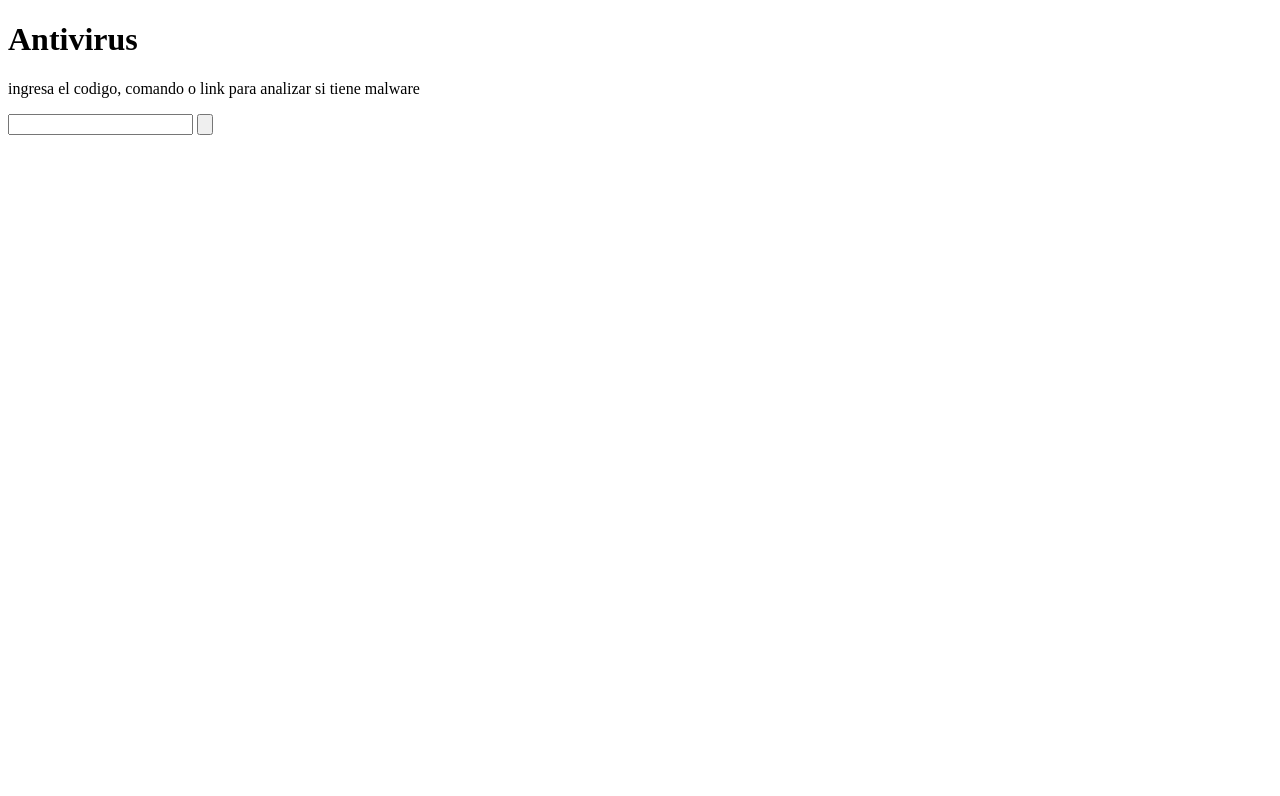
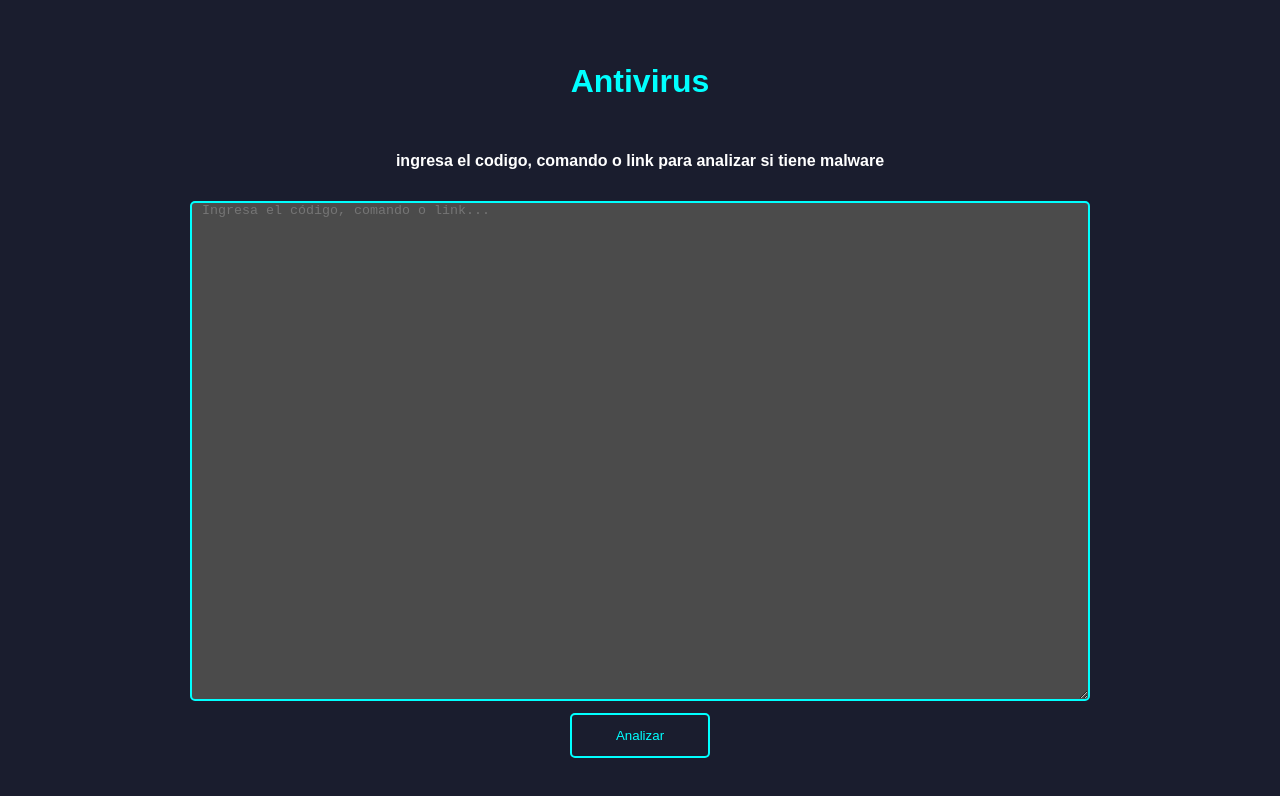
Before and after one commit to 4j3l0/simulacion-SOC, a plain HTML site: page index.html in a window 1280 px wide. Drawn offline with Linux system fonts and the light colour scheme.

Commit message:
creacion de index.css

```diff
--- a/index.html
+++ b/index.html
@@ -1,16 +1,19 @@
 <!DOCTYPE html>
-<html lang="eS">
+<html lang="es">
 <head>
     <meta charset="UTF-8">
     <meta name="viewport" content="width=device-width, initial-scale=1.0">
     <title>SOC y Motor de Antivirus</title>
+    <link rel="stylesheet" href="styles/index.css">
 </head>
 <body>
-    <h1>Antivirus</h1>
-    <p>ingresa el codigo, comando o link para analizar si tiene malware</p>
-    <form action="index.html">
-        <input type="text">
-        <input type="submit" value="">
-    </form>
+    <div class="container">
+        <h1>Antivirus</h1>
+        <p>ingresa el codigo, comando o link para analizar si tiene malware</p>
+        <form action="index.html">
+            <textarea name="codigo" placeholder="Ingresa el código, comando o link..."></textarea>
+            <input class="button" type="submit" value="Analizar">
+        </form>
+    </div>
 </body>
 </html>
--- /dev/null
+++ b/styles/index.css
@@ -0,0 +1,63 @@
+body{
+    background-color: rgb(26, 29, 46);
+    margin: 0;
+    min-height: 100vh;
+    display: flex;
+    justify-content: center;
+    align-items: center;
+    font-family: Arial, Helvetica, sans-serif;
+}
+h1{
+    color:cyan;
+    font-family: Arial, Helvetica, sans-serif;
+    font-weight: bold;
+}
+p{
+    font-family: Arial, Helvetica, sans-serif;
+    color: white;
+    font-weight: bold;
+}
+
+.container{
+    display: flex;
+    justify-self: center;
+    align-items: center;
+    align-self: center;
+    flex-direction: column;
+    width: 90%;
+    gap: 15px;
+}
+
+form{
+    display: flex;
+    flex-direction: column;
+    align-items: center;
+    justify-content: center;
+    gap: 12px;
+    width: 100%;
+    width: 900px;
+}
+
+textarea{
+    display: block;
+    background-color: rgb(75, 75, 75);
+    border-radius: 5px;
+    border: 2px solid cyan;
+    width: 100%;
+    height: 500px;
+    color: white;
+    padding: 0 10px;
+    box-sizing: border-box;
+}
+
+.button{
+    display: block;
+    background-color: rgb(26, 29, 46);
+    border: 2px solid cyan;
+    border-radius: 5px;
+    padding: 10px 20px;
+    color: cyan;
+    cursor: pointer;
+    min-width: 140px;
+    height: 45px;
+}
```
